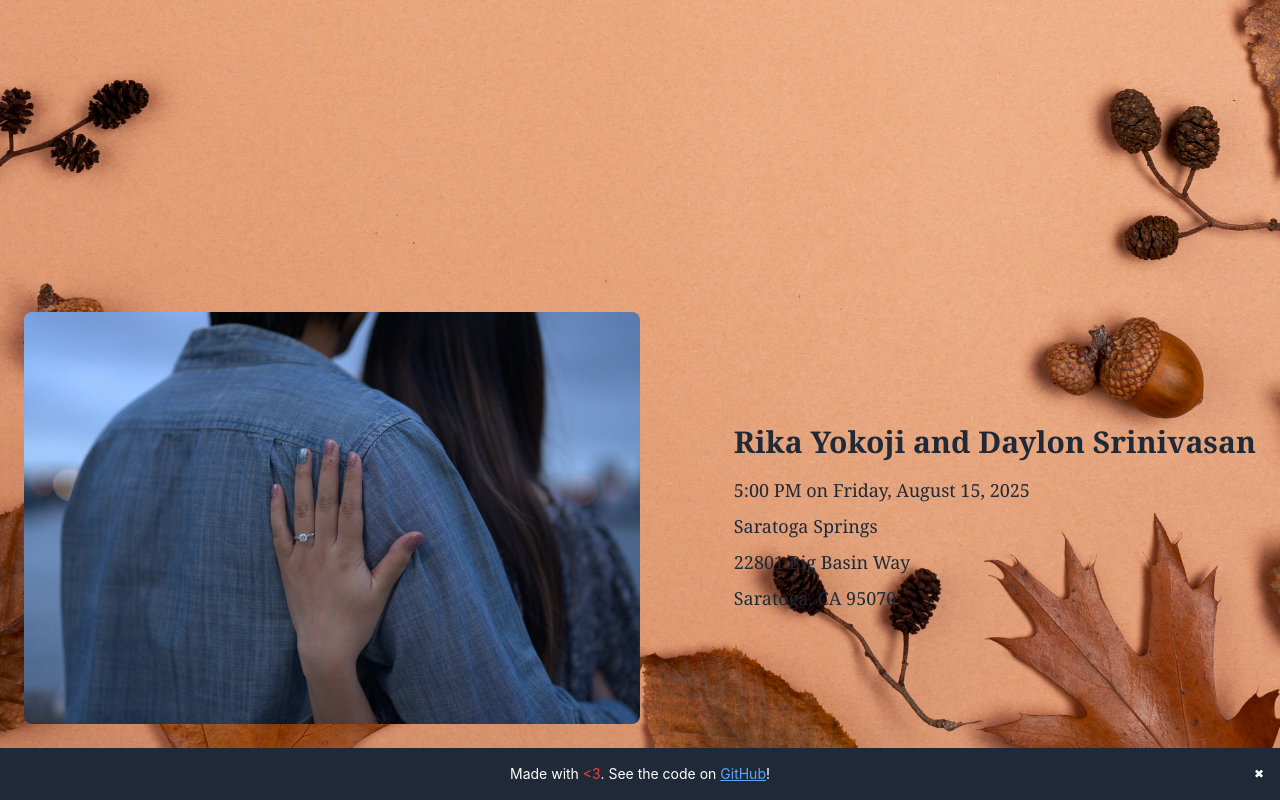
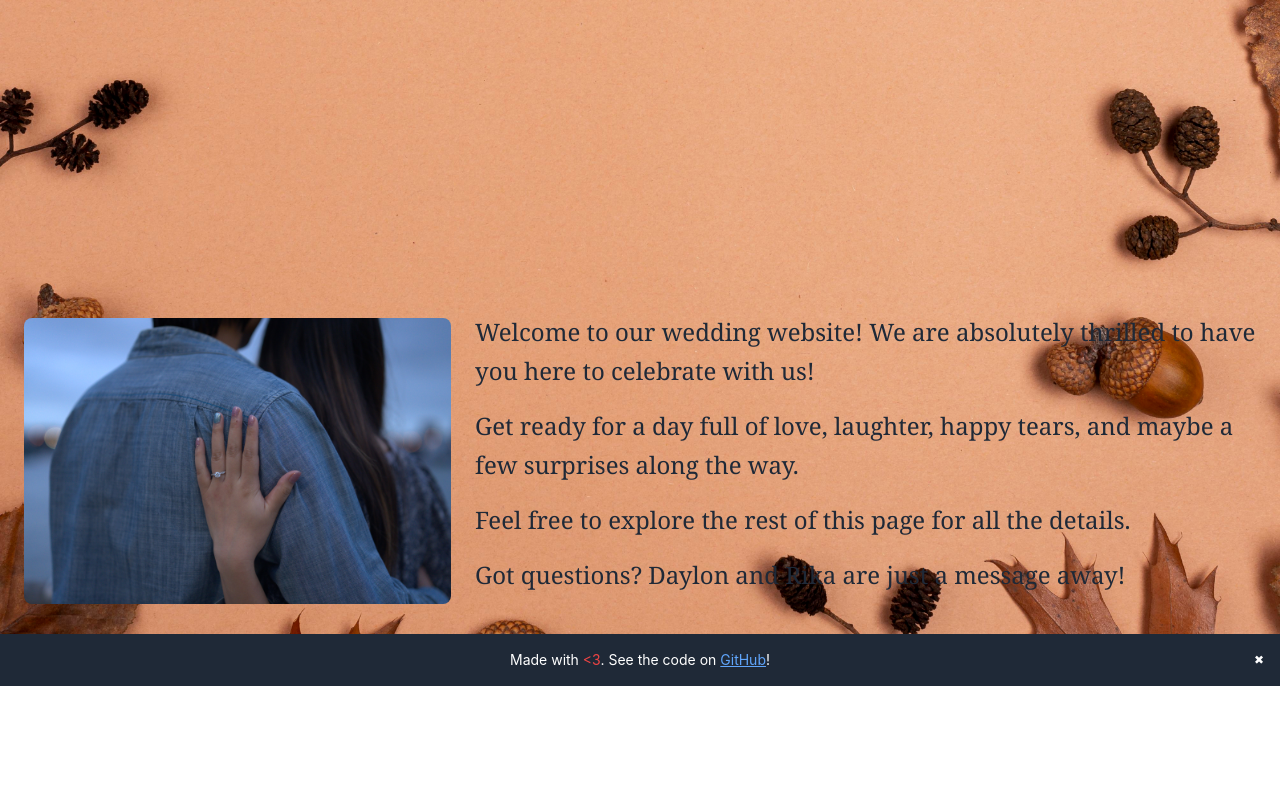
Before and after one commit to DaylonSrinivasan/wedding, a Next.js app: page / in a window 1280 px wide. Shown: the part 512-1312 px from the top of the page. After the commit the page ends 1198 px from the top, so only its background shows below. Built offline with nearby package versions, Linux system fonts and the light colour scheme.

Commit message:
Add a welcome component.

```diff
--- /dev/null
+++ b/app/Components/Welcome/Welcome.tsx
@@ -0,0 +1,64 @@
+"use client";
+
+import React from "react";
+import Image from 'next/image';
+import EngagementPhoto from '../../../public/engagement-shot.jpg';
+import { motion } from 'framer-motion';
+
+interface WelcomeProps {
+    language: 'en' | 'jp';
+}
+
+const Welcome: React.FC<WelcomeProps> = ({ language }) => {
+    const textContent = {
+        en: {
+            welcomeMessage: [
+                "Welcome to our wedding website! We are absolutely thrilled to have you here to celebrate with us!",
+                "Get ready for a day full of love, laughter, happy tears, and maybe a few surprises along the way.",
+                "Feel free to explore the rest of this page for all the details.",
+                "Got questions? Daylon and Rika are just a message away!"
+            ],
+        },
+        jp: {
+            welcomeMessage: [
+                "私たちの結婚式のウェブサイトへようこそ！一緒にお祝いできることをとても嬉しく思っています！",
+                "愛と笑い、幸せな涙、そしていくつかのサプライズに満ちた一日をお楽しみください。",
+                "詳細はこのページを自由に探してみてください。",
+                "質問がありますか？デイロンとリカにお気軽にメッセージを送ってください！"
+            ],
+        },
+    };
+
+    const { welcomeMessage } = textContent[language];
+
+    return (
+        <section className="flex flex-col md:flex-row items-center justify-between p-6">
+            {/* Engagement photo */}
+            <motion.div
+                initial={{ opacity: 0, x: -100 }}
+                whileInView={{ opacity: 1, x: 0 }}
+                transition={{ duration: 1, ease: "easeOut" }}
+                className="w-full md:w-1/2"
+            >
+                <Image
+                    src={EngagementPhoto}
+                    alt="Engagement photo"
+                    className="rounded-lg h-auto max-h-[50vh] w-full object-cover"
+                />
+            </motion.div>
+
+            <motion.div
+                initial={{ opacity: 0, x: -300 }}
+                whileInView={{ opacity: 1, x: 0 }}
+                transition={{ duration: 1, ease: "easeOut", delay: 0.75 }}
+                className="mt-6 md:mt-0 md:ml-6 text-left font-serif text-gray-800"
+            >
+                {welcomeMessage.map((paragraph, index) => (
+                    <p key={index} className="text-2xl leading-relaxed mb-4">{paragraph}</p>
+                ))}
+            </motion.div>
+        </section>
+    );
+};
+
+export default Welcome;
--- a/app/page.tsx
+++ b/app/page.tsx
@@ -2,7 +2,7 @@
 
 import { useState } from "react";
 import Header from "./Components/Header/Header";
-import Schedule from "./Components/Schedule/Schedule";
+import Welcome from "./Components/Welcome/Welcome";
 import Footer from "./Components/Footer/Footer";
 
 export default function Home() {
@@ -15,7 +15,7 @@ export default function Home() {
     return (
         <div>
             <Header language={language} onLanguageChange={handleLanguageChange} />
-            <Schedule language={language} />
+            <Welcome language={language} />
             <Footer language={language}/>
         </div>
     );
```
